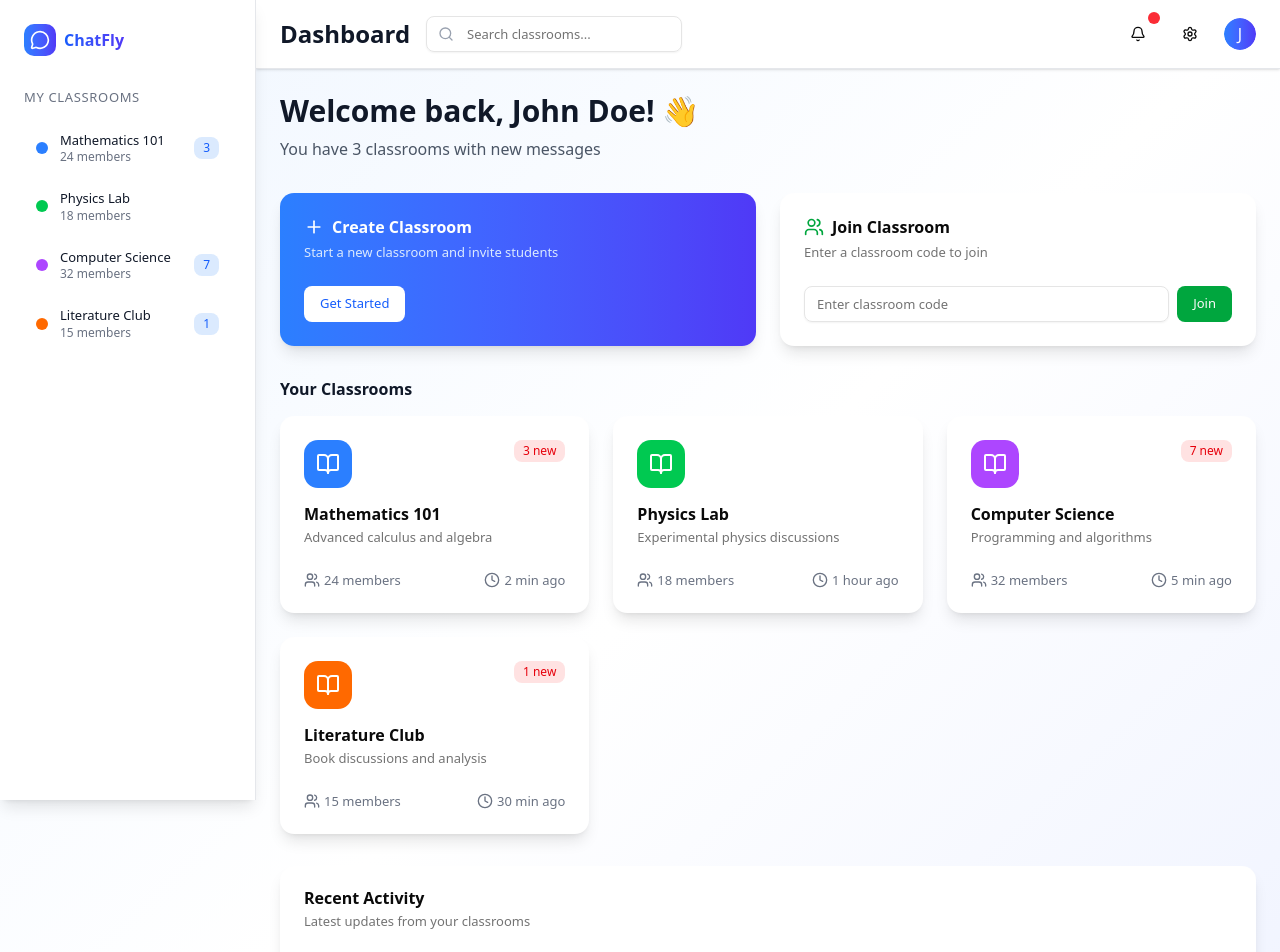
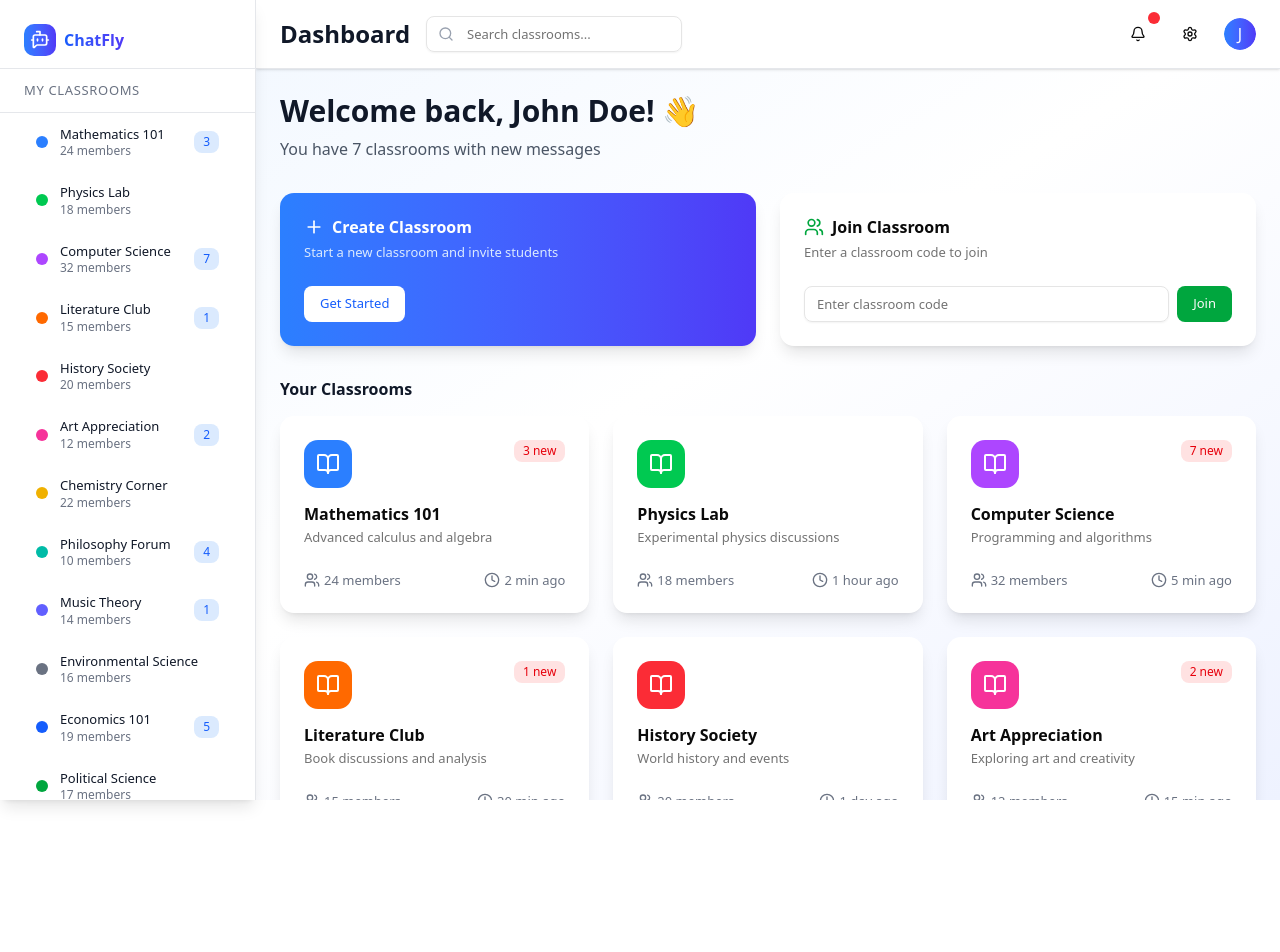
Before and after one commit to Tarikul3639/ChatFly, a Next.js app in the folder web/: page /classroom/dashboard in a window 1280 px wide. Shown: the top 952 px of the page. After the commit the page ends 800 px from the top, so only its background shows below. Built offline with nearby package versions, Linux system fonts and the light colour scheme.

Commit message:
sidebar optimized

```diff
--- a/web/src/app/classroom/[id]/page.tsx
+++ b/web/src/app/classroom/[id]/page.tsx
@@ -1,7 +1,6 @@
 "use client";
 
 import type React from "react";
-
 import { useState, useEffect, useRef } from "react";
 import { useParams, useRouter } from "next/navigation";
 import { Button } from "@/components/ui/button";
@@ -54,6 +53,7 @@ export default function ClassroomPage() {
   const [user, setUser] = useState<User | null>(null);
   const [message, setMessage] = useState("");
   const [showAISuggestions, setShowAISuggestions] = useState(false);
+  const [timestamp, setTimestamp] = useState("");
   const [showChatSummary, setShowChatSummary] = useState(false);
   const [showMoreOptions, setShowMoreOptions] = useState<number | null>(null);
   const [messages, setMessages] = useState<Message[]>([
@@ -133,6 +133,7 @@ export default function ClassroomPage() {
     members: members.length,
   };
 
+  // Check if user is logged in
   useEffect(() => {
     // const userData = localStorage.getItem("chatfly-user")
     const userData = {
@@ -148,6 +149,7 @@ export default function ClassroomPage() {
     setUser(userData);
   }, [router]);
 
+  // Scroll to bottom when new messages are added
   useEffect(() => {
     messagesEndRef.current?.scrollIntoView({ behavior: "smooth" });
   }, [messages]);
@@ -170,6 +172,16 @@ export default function ClassroomPage() {
     };
   }, [showMoreOptions]);
 
+  // Generate timestamp on client side
+  useEffect(() => {
+    const time = new Date().toLocaleTimeString([], {
+      hour: "2-digit",
+      minute: "2-digit",
+      hour12: true,
+    });
+    setTimestamp(time);
+  }, []);
+
   const handleSendMessage = () => {
     if (!message.trim()) return;
 
@@ -178,11 +190,7 @@ export default function ClassroomPage() {
       user: user?.name || "You",
       role: user?.role || "student",
       content: message,
-      timestamp: new Date().toLocaleTimeString([], {
-        hour: "2-digit",
-        minute: "2-digit",
-        hour12: true,
-      }),
+      timestamp: timestamp, // Use client-generated timestamp
       avatar:
         user?.name
           ?.split(" ")
@@ -193,6 +201,14 @@ export default function ClassroomPage() {
     setMessages([...messages, newMessage]);
     setMessage("");
     setShowAISuggestions(false);
+
+    // Optionally regenerate new timestamp for next message
+    const time = new Date().toLocaleTimeString([], {
+      hour: "2-digit",
+      minute: "2-digit",
+      hour12: true,
+    });
+    setTimestamp(time);
   };
 
   const handleAISuggestion = (suggestion: string) => {
@@ -230,7 +246,7 @@ export default function ClassroomPage() {
               <div className="relative">
                 <Avatar className="w-8 h-8">
                   <AvatarFallback
-                    className={`text-xs ${
+                    className={`text-xs font-semibold ${
                       member.role === "teacher"
                         ? "bg-purple-100 text-purple-600"
                         : "bg-blue-100 text-blue-600"
@@ -306,7 +322,7 @@ export default function ClassroomPage() {
                 {!isOwnMessage && (
                   <Avatar className="w-8 h-8 mt-1">
                     <AvatarFallback
-                      className={`text-xs ${
+                      className={`text-xs font-semibold ${
                         msg.role === "teacher"
                           ? "bg-purple-100 text-purple-600"
                           : "bg-blue-100 text-blue-600"
@@ -354,11 +370,9 @@ export default function ClassroomPage() {
                     <Button
                       variant="ghost"
                       size="icon"
-                      className={`absolute top-1/2 ${
-                        isOwnMessage ? "-left-12" : "-right-12"
-                      } -right-12 -translate-y-1/2 opacity-0 group-hover:opacity-100 transition-opacity ${
-                        showMoreOptions === msg.id ? "opacity-100" : "opacity-0"
-                      }`}
+                      className={`absolute top-1/2 -translate-y-1/2 transition-opacity group-hover:opacity-100
+                      ${isOwnMessage ? "left-[-3rem]" : "right-[-3rem]"}
+                      ${showMoreOptions === msg.id ? "opacity-100" : "opacity-0"}`}
                       onClick={() =>
                         setShowMoreOptions(
                           showMoreOptions === msg.id ? null : msg.id
@@ -373,7 +387,7 @@ export default function ClassroomPage() {
                       <div
                         ref={optionsRef}
                         className={`absolute top-1/2 ${
-                          isOwnMessage ? "-left-12" : "-right-35"
+                          isOwnMessage ? "-left-[3rem]" : "-right-[3rem]"
                         } translate-y-6 mt-2 z-50 w-32 bg-white border border-gray-200 shadow-md rounded-md`}
                       >
                         <Button
@@ -432,7 +446,7 @@ export default function ClassroomPage() {
                 {/* Avatar */}
                 {isOwnMessage && (
                   <Avatar className="w-8 h-8 mt-1">
-                    <AvatarFallback className="text-xs bg-blue-100 text-blue-600">
+                    <AvatarFallback className="text-xs font-semibold bg-blue-100 text-blue-600">
                       {msg.avatar}
                     </AvatarFallback>
                   </Avatar>
--- a/web/src/app/classroom/dashboard/page.tsx
+++ b/web/src/app/classroom/dashboard/page.tsx
@@ -1,13 +1,13 @@
 "use client"
 
-import { useState, useEffect } from "react"
+import { useState, useEffect, useRef } from "react"
 import Link from "next/link"
 import { useRouter } from "next/navigation"
 import { Button } from "@/components/ui/button"
 import { Card, CardContent, CardDescription, CardHeader, CardTitle } from "@/components/ui/card"
 import { Badge } from "@/components/ui/badge"
 import { Avatar, AvatarFallback } from "@/components/ui/avatar"
-import { MessageCircle, Plus, Users, Bell, Settings, Search, BookOpen, Clock } from "lucide-react"
+import { BotMessageSquare, Plus, Users, Bell, Settings, Search, BookOpen, Clock, Menu } from "lucide-react"
 import { Input } from "@/components/ui/input"
 
 // Define types
@@ -20,7 +20,9 @@ interface User {
 
 export default function DashboardPage() {
   const [user, setUser] = useState<User | null>(null)
+  const [sidebarOpen, setSidebarOpen] = useState(false)
   const router = useRouter()
+  const sidebar = useRef<HTMLDivElement>(null)
 
   useEffect(() => {
     // const userData = localStorage.getItem("chatfly-user")
@@ -31,6 +33,21 @@ export default function DashboardPage() {
     }
     setUser(userData)
   }, [router])
+
+  // Outside click handler to close sidebar
+  useEffect(() => {
+    const handleClickOutside = (event: MouseEvent) => {
+      if (!sidebar.current) return
+      if (sidebar.current && !sidebar.current.contains(event.target as Node)) {
+        setSidebarOpen(false)
+      }
+    }
+
+    document.addEventListener("mousedown", handleClickOutside)
+    return () => {
+      document.removeEventListener("mousedown", handleClickOutside)
+    }
+  }, [sidebarOpen])
 
   const classrooms = [
     {
@@ -69,6 +86,78 @@ export default function DashboardPage() {
       lastActivity: "30 min ago",
       color: "bg-orange-500",
     },
+    {
+      id: 5,
+      name: "History Society",
+      description: "World history and events",
+      members: 20,
+      unread: 0,
+      lastActivity: "1 day ago",
+      color: "bg-red-500",
+    },
+    {
+      id: 6,
+      name: "Art Appreciation",
+      description: "Exploring art and creativity",
+      members: 12,
+      unread: 2,
+      lastActivity: "15 min ago",
+      color: "bg-pink-500",
+    },
+    {
+      id: 7,
+      name: "Chemistry Corner",
+      description: "Chemical reactions and experiments",
+      members: 22,
+      unread: 0,
+      lastActivity: "3 hours ago",
+      color: "bg-yellow-500",
+    },
+    {
+      id: 8,
+      name: "Philosophy Forum",
+      description: "Deep discussions on philosophical topics",
+      members: 10,
+      unread: 4,
+      lastActivity: "10 min ago",
+      color: "bg-teal-500",
+    },
+    {
+      id: 9,
+      name: "Music Theory",
+      description: "Understanding the fundamentals of music",
+      members: 14,
+      unread: 1,
+      lastActivity: "2 hours ago",
+      color: "bg-indigo-500",
+    },
+    {
+      id: 10,
+      name: "Environmental Science",
+      description: "Sustainability and ecological studies",
+      members: 16,
+      unread: 0,
+      lastActivity: "1 week ago",
+      color: "bg-gray-500",
+    },
+    {
+      id: 11,
+      name: "Economics 101",
+      description: "Basic principles of economics",
+      members: 19,
+      unread: 5,
+      lastActivity: "20 min ago",
+      color: "bg-blue-600",
+    },
+    {
+      id: 12,
+      name: "Political Science",
+      description: "Discussions on governance and policies",
+      members: 17,
+      unread: 0,
+      lastActivity: "4 hours ago",
+      color: "bg-green-600",
+    }
   ]
 
   if (!user) return null
@@ -76,22 +165,22 @@ export default function DashboardPage() {
   return (
     <div className="min-h-screen bg-gradient-to-br from-blue-50 via-white to-indigo-50">
       {/* Sidebar */}
-      <div className="fixed left-0 top-0 h-full w-64 bg-white shadow-lg border-r border-gray-200 z-10">
-        <div className="p-6">
-          <Link href="/" className="flex items-center space-x-2 mb-8">
+      <div ref={sidebar} className={`fixed left-0 top-0 h-full w-64 bg-white shadow-lg border-r border-gray-200 z-10 ${sidebarOpen ? 'block' : 'max-sm:hidden'}`}>
+        <div className="flex flex-col h-screen">
+          <Link href="/" className="flex items-center space-x-2 shrink-0 border-b border-gray-200 p-6 pb-3">
             <div className="w-8 h-8 bg-gradient-to-r from-blue-500 to-indigo-600 rounded-lg flex items-center justify-center">
-              <MessageCircle className="w-5 h-5 text-white" />
+              <BotMessageSquare className="w-5 h-5 text-white" />
             </div>
             <span className="text-xl font-bold bg-gradient-to-r from-blue-600 to-indigo-600 bg-clip-text text-transparent">
               ChatFly
             </span>
           </Link>
 
-          <div className="space-y-2">
-            <h3 className="text-sm font-medium text-gray-500 uppercase tracking-wider mb-3">My Classrooms</h3>
+          <h3 className="text-sm font-medium text-gray-500 uppercase tracking-wider py-3 px-6 border-b border-gray-200">My Classrooms</h3>
+          <div className="space-y-2 flex-1 overflow-y-auto px-6">
             {classrooms.map((classroom) => (
               <Link key={classroom.id} href={`/classroom/${classroom.id}`}>
-                <div className="flex items-center space-x-3 p-3 rounded-lg hover:bg-gray-50 cursor-pointer group">
+                <div className="flex items-center space-x-3 p-3 rounded-lg hover:bg-blue-50 cursor-pointer group">
                   <div className={`w-3 h-3 rounded-full ${classroom.color}`} />
                   <div className="flex-1 min-w-0">
                     <p className="text-sm font-medium text-gray-900 truncate">{classroom.name}</p>
@@ -110,12 +199,16 @@ export default function DashboardPage() {
       </div>
 
       {/* Main Content */}
-      <div className="ml-64">
+      <div className="sm:pl-64 h-screen flex flex-col">
         {/* Top Bar */}
-        <header className="bg-white shadow-sm border-b border-gray-200 px-6 py-4">
+        <header className="bg-white shadow-sm border-b border-gray-200 px-6 py-4 shrink-0">
           <div className="flex items-center justify-between">
             <div className="flex items-center space-x-4">
-              <h1 className="text-2xl font-bold text-gray-900">Dashboard</h1>
+              <Button  variant="ghost" onClick={() => setSidebarOpen(!sidebarOpen)} className="sm:hidden">
+                <span className="sr-only">Toggle sidebar</span>
+                <Menu className="w-5 h-5" />
+              </Button>
+              <h1 className="hidden md:block text-2xl font-bold text-gray-900">Dashboard</h1>
               <div className="relative">
                 <Search className="absolute left-3 top-1/2 transform -translate-y-1/2 text-gray-400 w-4 h-4" />
                 <Input placeholder="Search classrooms..." className="pl-10 w-64" />
@@ -141,7 +234,7 @@ export default function DashboardPage() {
         </header>
 
         {/* Dashboard Content */}
-        <main className="p-6">
+        <main className="flex-1 overflow-y-auto p-6">
           <div className="max-w-7xl mx-auto">
             {/* Welcome Section */}
             <div className="mb-8">
--- a/web/src/app/globals.css
+++ b/web/src/app/globals.css
@@ -132,3 +132,17 @@
     @apply bg-background text-foreground;
   }
 }
+
+/* Scrollbar Custom Styling */
+::-webkit-scrollbar {
+  width: 5px;
+  background: transparent;
+}
+
+::-webkit-scrollbar-track {
+  background: transparent;
+}
+
+::-webkit-scrollbar-thumb {
+  background-color: #3b82f6; /* Tailwind's blue-500 */
+}
```
